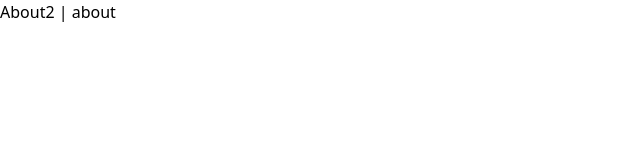
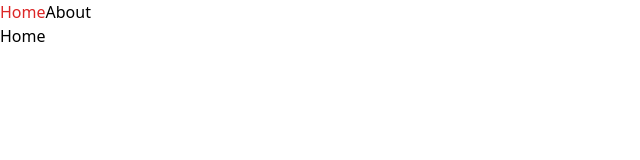
Before and after one commit to XuanCbbLin/Vue-project-test, a Vue app: page / in a window 1280 px wide. Shown: the top 160 px of the page, without its empty margins (0-640 px from the left). Built offline with nearby package versions, Linux system fonts and the light colour scheme.

Commit message:
feat :模擬to屬性和active-class

```diff
--- a/src/App.vue
+++ b/src/App.vue
@@ -7,7 +7,8 @@
   <!-- <router-view /> -->
 
   <!-- <router-link to="/" :class="{ disabled: isDisabled }">Home</router-link> -->
-  <RouterLinkDisable />
+  <!-- <RouterLinkDisable /> -->
+  <AtagSimulationRouterLink />
 </template>
 
 <script>
@@ -15,6 +16,7 @@ import Home from "./views/Home.vue";
 import About from "./views/About.vue";
 import DynamicComponent from "./component/DynamicComponent.vue";
 import RouterLinkDisable from "./component/RouterLinkDisable.vue";
+import AtagSimulationRouterLink from "./component/AtagSimulationRouterLink.vue";
 
 export default {
   components: {
@@ -22,6 +24,7 @@ export default {
     About,
     DynamicComponent,
     RouterLinkDisable,
+    AtagSimulationRouterLink,
   },
   setup() {
     const pathComponent = {
--- /dev/null
+++ b/src/component/AtagSimulationRouterLink.vue
@@ -0,0 +1,18 @@
+<template>
+  <a
+    :href="value"
+    v-for="(value, key) in Routes"
+    :key="key"
+    :class="{ 'text-red-600': $route.path === value }"
+    @click.prevent="$router.push(`${value}`)"
+    >{{ key }}</a
+  >
+  <router-view />
+</template>
+
+<script setup>
+const Routes = {
+  Home: "/",
+  About: "/about",
+};
+</script>
--- a/src/views/About.vue
+++ b/src/views/About.vue
@@ -1,8 +1,8 @@
 <template>
   <h1>About</h1>
-  <router-link :to="'/about/AboutPost'">AboutPost</router-link>
+  <!-- <router-link :to="'/about/AboutPost'">AboutPost</router-link>
 
-  <router-view />
+  <router-view /> -->
 </template>
 
 <script>
```
Also changed, not shown: .prettierrc.json.
